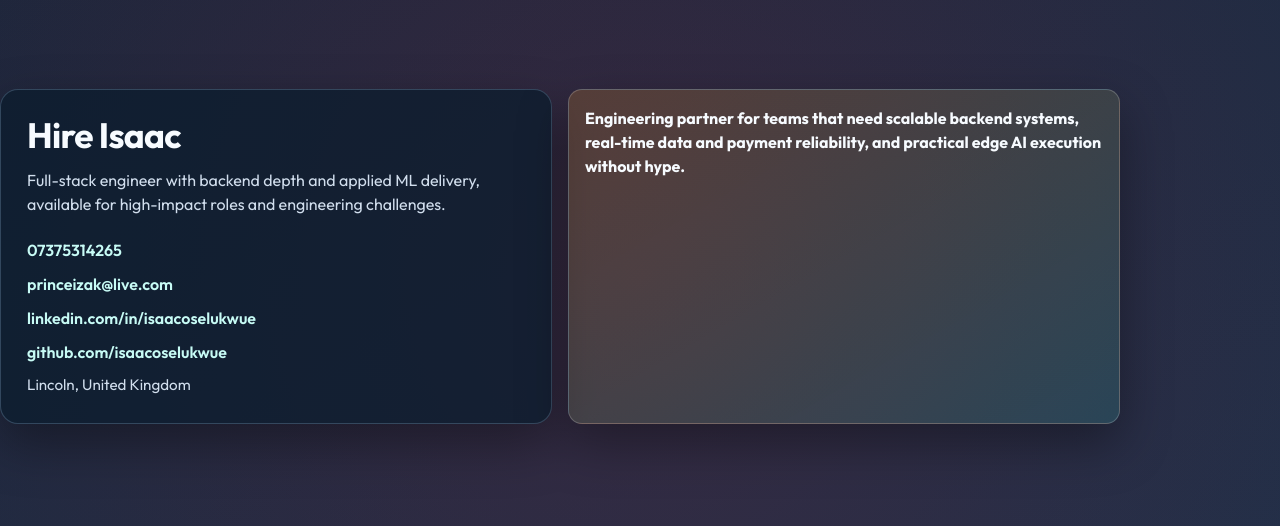
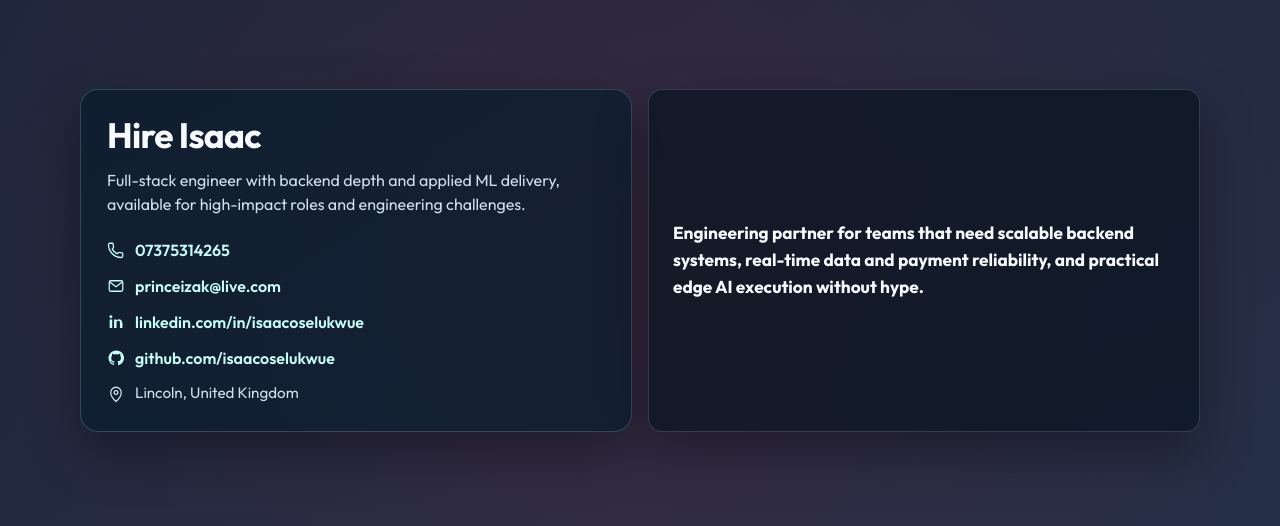
Before and after one commit to isaacoselukwue/isaacoselukwue.github.io, a website: page index.html in a window 1280 px wide. Shown: the part 2890-3416 px from the top of the page. Drawn offline with Linux system fonts and the light colour scheme; no server answers.

Commit message:
Polish contact section with icons and centred layout (#1)

```diff
--- a/index.html
+++ b/index.html
@@ -442,7 +442,7 @@
       }
 
       .contact {
-        margin: 28px 0 80px;
+        margin: 28px auto 80px;
       }
 
       .achievements-strip {
@@ -477,32 +477,60 @@
         display: grid;
         grid-template-columns: 1fr 1fr;
         gap: 16px;
+        align-items: stretch;
+      }
+
+      .contact-grid .panel {
+        height: 100%;
       }
 
       .contact-list {
         display: grid;
-        gap: 10px;
+        gap: 12px;
         margin-top: 10px;
       }
 
-      .contact-list a {
+      .contact-list a,
+      .contact-list .meta {
+        display: flex;
+        align-items: center;
+        gap: 10px;
         color: #c7fbf5;
         text-decoration: none;
         word-break: break-word;
         font-weight: 600;
       }
 
+      .contact-list a:hover,
+      .contact-list a:focus-visible {
+        color: #8ef6ea;
+      }
+
+      .contact-list .meta {
+        color: var(--ink-300);
+        font-weight: 500;
+      }
+
+      .contact-icon {
+        width: 18px;
+        height: 18px;
+        flex-shrink: 0;
+      }
+
       .quote {
-        background: linear-gradient(
-          150deg,
-          rgba(255, 159, 28, 0.18),
-          rgba(46, 196, 182, 0.16)
-        );
-        border: 1px solid rgba(255, 255, 255, 0.2);
+        background: rgba(5, 17, 29, 0.65);
+        border: 1px solid rgba(255, 255, 255, 0.15);
         border-radius: 14px;
-        padding: 16px;
+        padding: 24px;
         color: var(--ink-100);
         font-size: 1rem;
+        display: flex;
+        align-items: center;
+      }
+
+      .quote strong {
+        line-height: 1.55;
+        font-size: 1.08rem;
       }
 
       .reveal {
@@ -876,21 +904,112 @@
               available for high-impact roles and engineering challenges.
             </p>
             <div class="contact-list">
-              <a href="tel:+447375314265">07375314265</a>
-              <a href="mailto:princeizak@live.com">princeizak@live.com</a>
+              <a href="tel:+447375314265">
+                <svg
+                  class="contact-icon"
+                  viewBox="0 0 24 24"
+                  fill="none"
+                  xmlns="http://www.w3.org/2000/svg"
+                  aria-hidden="true"
+                >
+                  <path
+                    d="M21 16.9V20A2 2 0 0 1 18.9 22C9.67 22 2 14.33 2 5.1A2 2 0 0 1 4 3h3.1a1 1 0 0 1 1 .84l.64 4.23a1 1 0 0 1-.27.88L6.9 10.52a14.5 14.5 0 0 0 6.58 6.58l1.57-1.57a1 1 0 0 1 .88-.27l4.23.64a1 1 0 0 1 .84 1Z"
+                    stroke="currentColor"
+                    stroke-width="1.7"
+                    stroke-linecap="round"
+                    stroke-linejoin="round"
+                  />
+                </svg>
+                <span>07375314265</span>
+              </a>
+              <a href="mailto:princeizak@live.com">
+                <svg
+                  class="contact-icon"
+                  viewBox="0 0 24 24"
+                  fill="none"
+                  xmlns="http://www.w3.org/2000/svg"
+                  aria-hidden="true"
+                >
+                  <rect
+                    x="3"
+                    y="5"
+                    width="18"
+                    height="14"
+                    rx="2"
+                    stroke="currentColor"
+                    stroke-width="1.7"
+                  />
+                  <path
+                    d="m4 7 8 6 8-6"
+                    stroke="currentColor"
+                    stroke-width="1.7"
+                    stroke-linecap="round"
+                    stroke-linejoin="round"
+                  />
+                </svg>
+                <span>princeizak@live.com</span>
+              </a>
               <a
                 href="https://www.linkedin.com/in/isaacoselukwue/"
                 target="_blank"
                 rel="noreferrer"
-                >linkedin.com/in/isaacoselukwue</a
+              >
+                <svg
+                  class="contact-icon"
+                  viewBox="0 0 24 24"
+                  fill="currentColor"
+                  xmlns="http://www.w3.org/2000/svg"
+                  aria-hidden="true"
+                >
+                  <path
+                    d="M6.94 8.5H3.56V20h3.38V8.5Zm.22-3.55a1.95 1.95 0 1 0-3.9 0 1.95 1.95 0 0 0 3.9 0ZM20.44 13.41c0-3.38-2.16-5.06-4.5-5.06-1.88 0-2.72 1.03-3.2 1.75V8.5H9.35V20h3.39v-6.4c0-1.69.32-3.32 2.41-3.32 2.06 0 2.09 1.93 2.09 3.43V20h3.4v-6.59Z"
+                  />
+                </svg>
+                <span>linkedin.com/in/isaacoselukwue</span></a
               >
               <a
                 href="https://github.com/isaacoselukwue"
                 target="_blank"
                 rel="noreferrer"
-                >github.com/isaacoselukwue</a
               >
-              <span class="meta">Lincoln, United Kingdom</span>
+                <svg
+                  class="contact-icon"
+                  viewBox="0 0 24 24"
+                  fill="currentColor"
+                  xmlns="http://www.w3.org/2000/svg"
+                  aria-hidden="true"
+                >
+                  <path
+                    d="M12 2a10 10 0 0 0-3.16 19.49c.5.09.68-.21.68-.48v-1.7c-2.78.61-3.37-1.18-3.37-1.18-.46-1.16-1.12-1.47-1.12-1.47-.92-.63.07-.62.07-.62 1.01.08 1.55 1.04 1.55 1.04.9 1.53 2.36 1.09 2.94.84.09-.65.35-1.09.64-1.34-2.22-.25-4.56-1.11-4.56-4.96 0-1.1.39-2 1.04-2.7-.1-.25-.45-1.27.1-2.64 0 0 .85-.27 2.79 1.03a9.6 9.6 0 0 1 5.08 0c1.94-1.3 2.79-1.03 2.79-1.03.55 1.37.2 2.39.1 2.64.65.7 1.04 1.6 1.04 2.7 0 3.86-2.35 4.71-4.58 4.95.36.31.68.91.68 1.84v2.72c0 .27.18.58.69.48A10 10 0 0 0 12 2Z"
+                  />
+                </svg>
+                <span>github.com/isaacoselukwue</span></a
+              >
+              <span class="meta">
+                <svg
+                  class="contact-icon"
+                  viewBox="0 0 24 24"
+                  fill="none"
+                  xmlns="http://www.w3.org/2000/svg"
+                  aria-hidden="true"
+                >
+                  <path
+                    d="M12 22s7-6.14 7-12a7 7 0 1 0-14 0c0 5.86 7 12 7 12Z"
+                    stroke="currentColor"
+                    stroke-width="1.7"
+                    stroke-linecap="round"
+                    stroke-linejoin="round"
+                  />
+                  <circle
+                    cx="12"
+                    cy="10"
+                    r="2.5"
+                    stroke="currentColor"
+                    stroke-width="1.7"
+                  />
+                </svg>
+                <span>Lincoln, United Kingdom</span>
+              </span>
             </div>
           </article>
           <article class="panel quote" aria-label="Professional statement">
```
